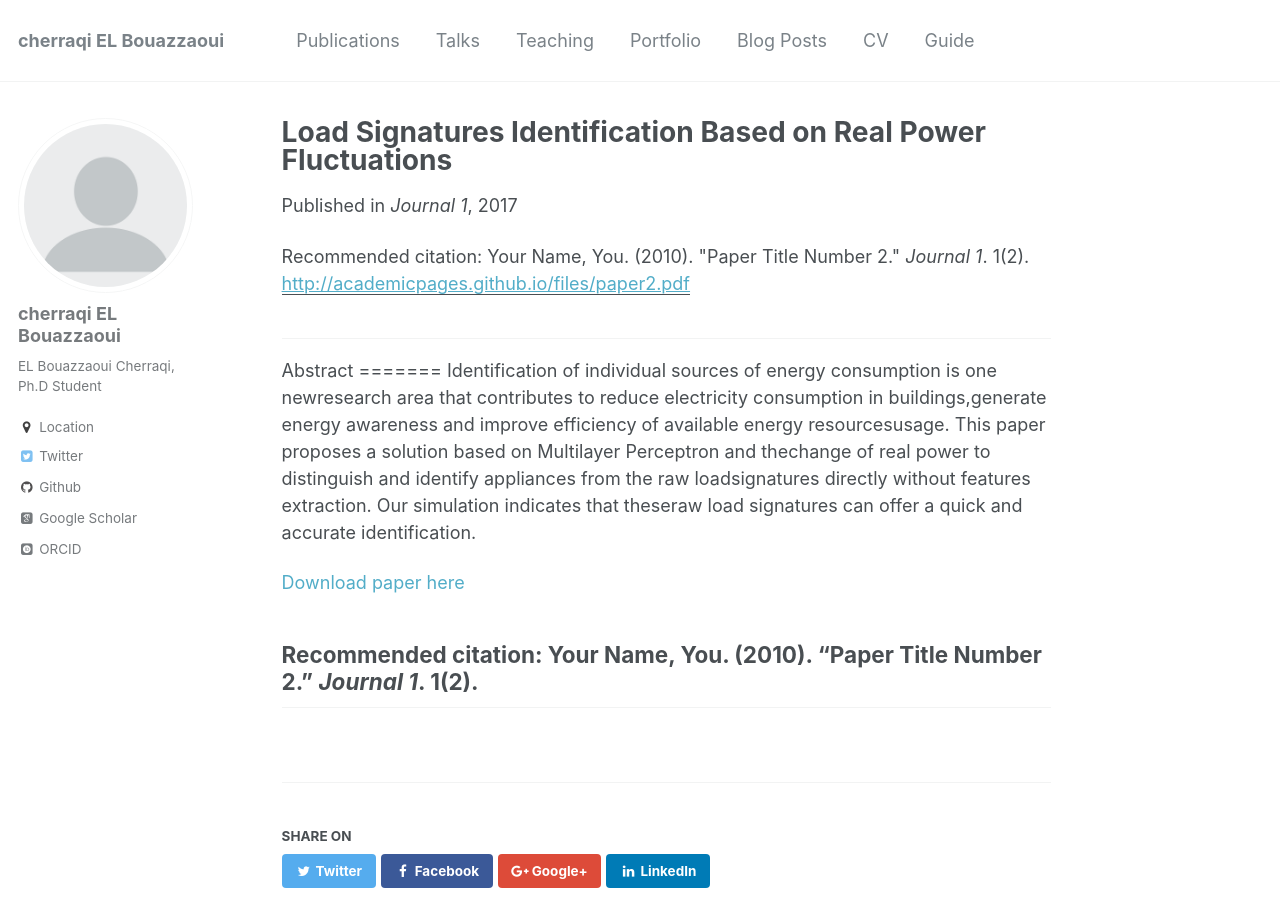
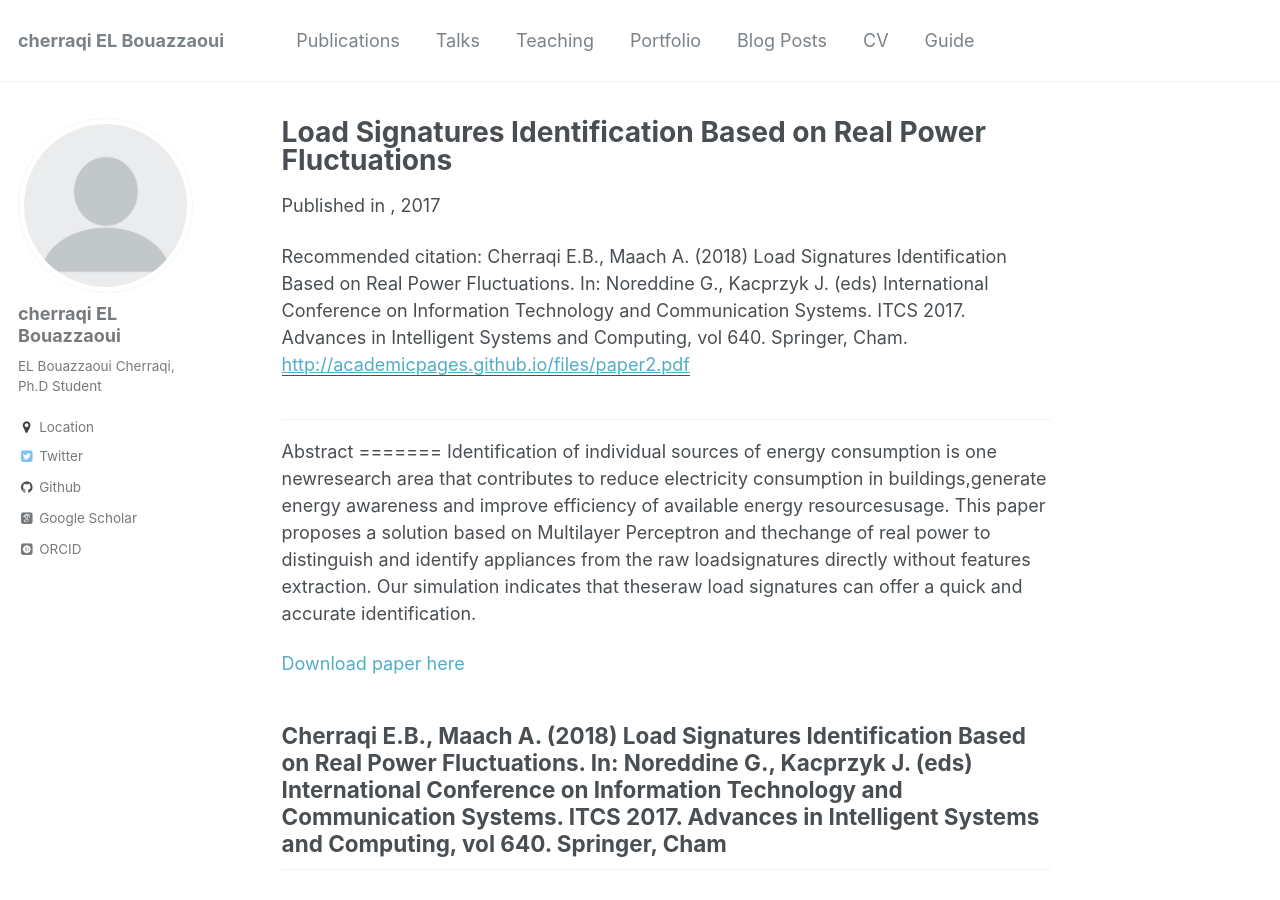
Before and after one commit to Cherrraqi/aca, a Jekyll site: the page built from _publications/Load Signatures Identification Based on Real Power Fluctuations.md, in a window 1280 px wide and 900 px high. Built offline with Jekyll 4.4.1, drawn with Linux system fonts in a browser that asks for light colours; some web fonts are replaced.

Commit message:
Update Load Signatures Identification Based on Real Power Fluctuations.md

```diff
--- a/_publications/Load Signatures Identification Based on Real Power Fluctuations.md
+++ b/_publications/Load Signatures Identification Based on Real Power Fluctuations.md
@@ -1,12 +1,12 @@
 ---
 title: "Load Signatures Identification Based on Real Power Fluctuations"
 collection: publications
-permalink: /publication/2010-10-01-paper-title-number-2
-excerpt: 'This paper is about the number 2. The number 3 is left for future work.'
+permalink:
+excerpt: ''
 date: 2017-12-01
-venue: 'Journal 1'
+venue: ''
 paperurl: 'http://academicpages.github.io/files/paper2.pdf'
-citation: 'Your Name, You. (2010). &quot;Paper Title Number 2.&quot; <i>Journal 1</i>. 1(2).'
+citation: 'Cherraqi E.B., Maach A. (2018) Load Signatures Identification Based on Real Power Fluctuations. In: Noreddine G., Kacprzyk J. (eds) International Conference on Information Technology and Communication Systems. ITCS 2017. Advances in Intelligent Systems and Computing, vol 640. Springer, Cham.'
 ---
 -------------
 Abstract
@@ -15,5 +15,5 @@ Identification of individual sources of energy consumption is one newresearch  a
 
 [Download paper here](http://academicpages.github.io/files/paper2.pdf)
 
-Recommended citation: Your Name, You. (2010). "Paper Title Number 2." <i>Journal 1</i>. 1(2).
+Cherraqi E.B., Maach A. (2018) Load Signatures Identification Based on Real Power Fluctuations. In: Noreddine G., Kacprzyk J. (eds) International Conference on Information Technology and Communication Systems. ITCS 2017. Advances in Intelligent Systems and Computing, vol 640. Springer, Cham
 -------------
```
